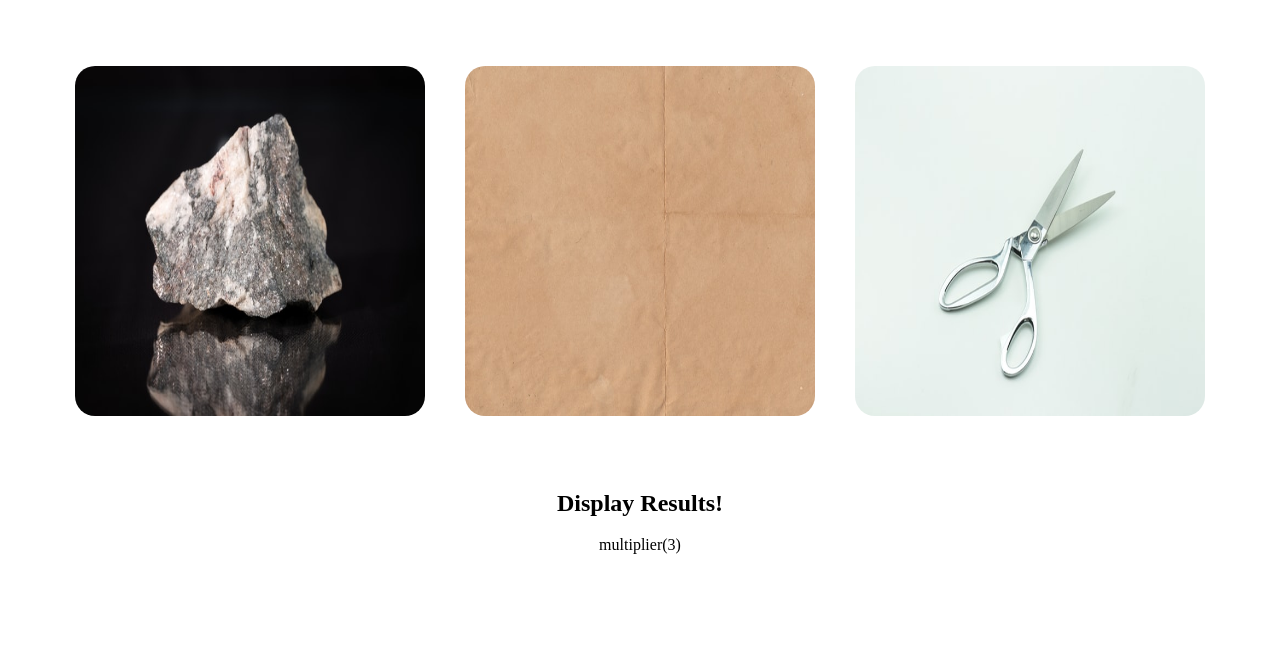
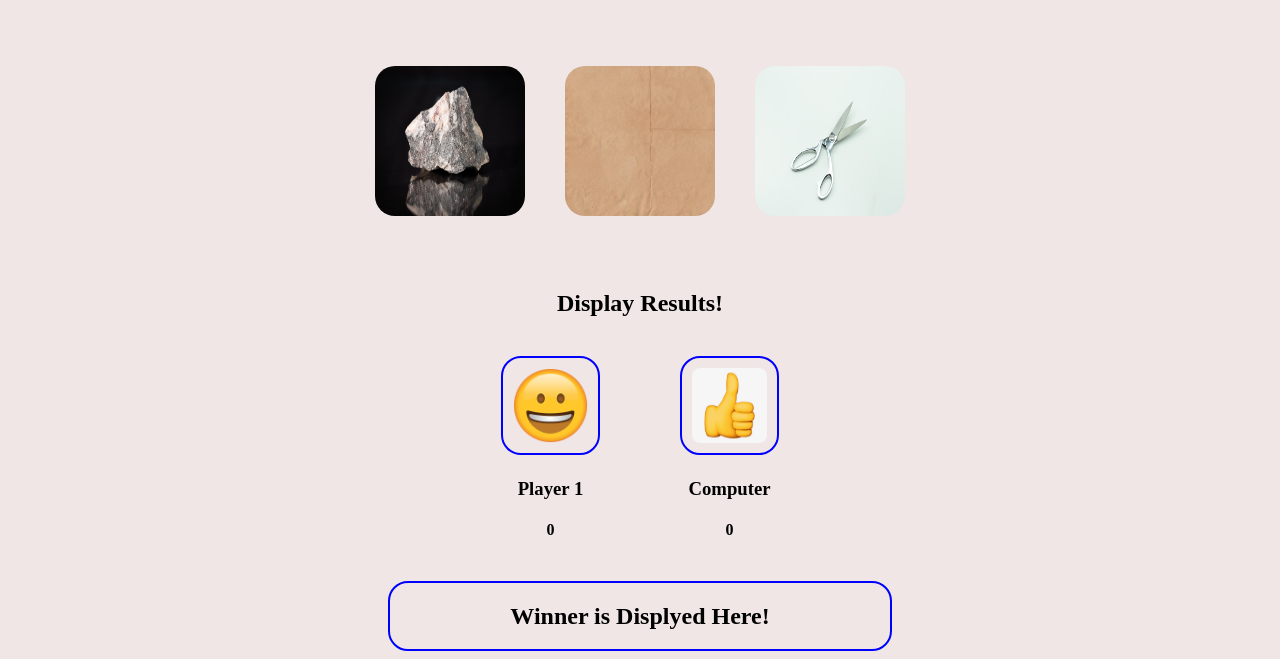
Before and after one commit to Orji-Godswill/rockpapersgame, a plain HTML site: page index.html in a window 1280 px wide. Shown: the part 163-822 px from the top of the page. Before the commit the page ends 800 px from the top, so only its background shows below. Drawn offline with Linux system fonts and the light colour scheme.

Commit message:
Added images and created the javascript for the game play

```diff
--- a/css/styles.css
+++ b/css/styles.css
@@ -1,3 +1,7 @@
+body {
+    background-color: #f0e6e6;
+}
+
 .intro {
     width: 800px;
     margin: 0 auto;
@@ -13,13 +17,50 @@
 
 }
 
-img {
-    width: 350px;
-    height: 350px;
+.element {
+    width: 150px;
+    height: 150px;
     border-radius: 20px;
     transition: all .2s ease-in-out;
 }
 
-img:hover {
+.element:hover {
     transform: scale(1.1);
 }
+
+
+.displaytable {
+    margin-left: auto;
+    margin-right: auto;
+    width: 250px;
+}
+
+
+.player {
+    width: 75px;
+    height: 75px;
+    border-radius: 20px;
+    transition: all .2s ease-in-out;
+    border: 2px solid blue;
+    padding: 10px;
+}
+
+.player:hover {
+    transform: scale(1.1);
+}
+
+.displayplayers {
+    display: flex;
+    justify-content: center;
+    align-items: center;
+    gap: 80px;
+    padding: 20px;
+
+}
+
+.winner {
+    border: 2px solid blue;
+    border-radius: 20px;
+    text-align: center;
+    /* display: none; */
+}
--- a/index.html
+++ b/index.html
@@ -19,15 +19,39 @@
     </div>
 
     <div class="photos">
-        <div><img class="zoom" src="./images/rock.jpg" onclick="alert('rock')"></div>
-        <div><img src="./images/paper.jpg"></div>
-        <div><img src="./images/scissors.jpg"></div>
+        <div><img class="element" src="./images/rock.jpg" id="rock"
+                onclick="computerPlay();playRock();winner();currentScore()"></div>
+        <div><img class="element" src="./images/paper.jpg" id="paper"
+                onclick="computerPlay();playPaper();winner();currentScore()">
+        </div>
+        <div><img class="element" src="./images/scissors.jpg" id="scissors"
+                onclick="computerPlay();playScissors();winner();currentScore()">
+        </div>
     </div>
 
     <div>
         <h2 style="text-align: center;">Display Results!</h2>
-        <p class="result" style="text-align: center;">multiplier(3)</p>
+        <div class="displayplayers">
+            <div>
+                <img class="player" src="./images/face.png">
+                <h3 style="text-align: center;">Player 1</h3>
+                <h4 class="result" style="text-align: center;" id="result"></h4>
+                <h4 class="#" style="text-align: center;" id="myscore">0</h4>
+            </div>
+            <div>
+                <img class="player" src="./images/thumbup.png">
+                <h3 style="text-align: center;">Computer</h3>
+                <h4 style="text-align: center;" id="computergame"></h4>
+                <h4 class="#" style="text-align: center;" id="computerscore">0</h4>
+            </div>
+        </div>
     </div>
+
+    <div class="winner" style="width: 500px; margin:0 auto;">
+        <h2 class="#" id="subwinner">Winner is Displyed Here!</h2>
+    </div>
+
+
 
 </body>
 
--- a/scripts/script.js
+++ b/scripts/script.js
@@ -1,6 +1,79 @@
 
-alert("Connected")
+// alert("Connected")
 
 function multiplier(number) {
     console.log(number * 2);
 }
+
+function displayResult() {
+    // onclick="alert('rock')"
+    const gameComputer = document.getElementByClassName('element');
+    document.getElementById("result").innerHTML = "You played rock!";
+}
+
+// const element = document.getElementsByClassName("element");
+// const randomElement = element[Math.floor(Math.random() * element.length)];
+// console.log(randomElement);
+
+function playRock() {
+    const x = document.getElementById("rock");
+    const y = document.getElementById('result').innerHTML = 'rock';
+}
+
+function playPaper() {
+    const x = document.getElementById("paper");
+    const y = document.getElementById('result').innerHTML = 'paper';
+}
+
+function playScissors() {
+    const x = document.getElementById("scissors");
+    const y = document.getElementById('result').innerHTML = 'scissors';
+}
+
+
+function computerPlay() {
+    const myGame = ['rock', 'paper', 'scissors'];
+    const randomGame = myGame[(Math.random() * myGame.length) | 0];
+    const game = document.getElementById("computergame").innerHTML = randomGame;
+    // console.log(randomGame)
+}
+
+function winner() {
+    const myScore = document.getElementById('result').innerHTML;
+    const computerScore = document.getElementById("computergame").innerHTML;
+    const displayScore = document.getElementById("subwinner");
+    if (myScore === "rock" && computerScore === "paper") {
+        displayScore.innerHTML = "Paper wins Rock - Computer won";
+    } else if (myScore === "rock" && computerScore === "scissors") {
+        displayScore.innerHTML = "Rock wins Scissors - You won";
+    } else if (myScore === "paper" && computerScore === "scissors") {
+        displayScore.innerHTML = "Scissors wins Paper - Computer won";
+    } else if (myScore === "paper" && computerScore === "rock") {
+        displayScore.innerHTML = "Paper wins Rock - You won";
+    } else if (myScore === "scissors" && computerScore === "paper") {
+        displayScore.innerHTML = "Scissors wins Paper - You won";
+    } else if (myScore === "scissors" && computerScore === "rock") {
+        displayScore.innerHTML = "Rock wins Scissors - Computer won";
+    } else (displayScore.innerHTML = "Tie - No winner")
+}
+
+
+// const refreshButton = document.querySelector('.refresh-btn');
+// const refreshPage = () => {
+//     location.reload();
+// }
+// refreshButton.addEventListener('click', refreshPage)
+
+
+let myinitialScore = 1;
+let computerinitialScore = 1;
+function currentScore() {
+    const myGoal = document.getElementById("myscore");
+    computerGoal = document.getElementById("computerscore");
+    const displayedResult = document.getElementById("subwinner").innerHTML;
+    if (displayedResult.includes("You won")) {
+        myGoal.innerHTML = myinitialScore++;
+    } else if (displayedResult.includes("Computer won")) {
+        computerGoal.innerHTML = computerinitialScore++;
+    } else (console.log("No winner"))
+}
```
Also changed, not shown: images/face.png (added), images/thumbup.png (added).
